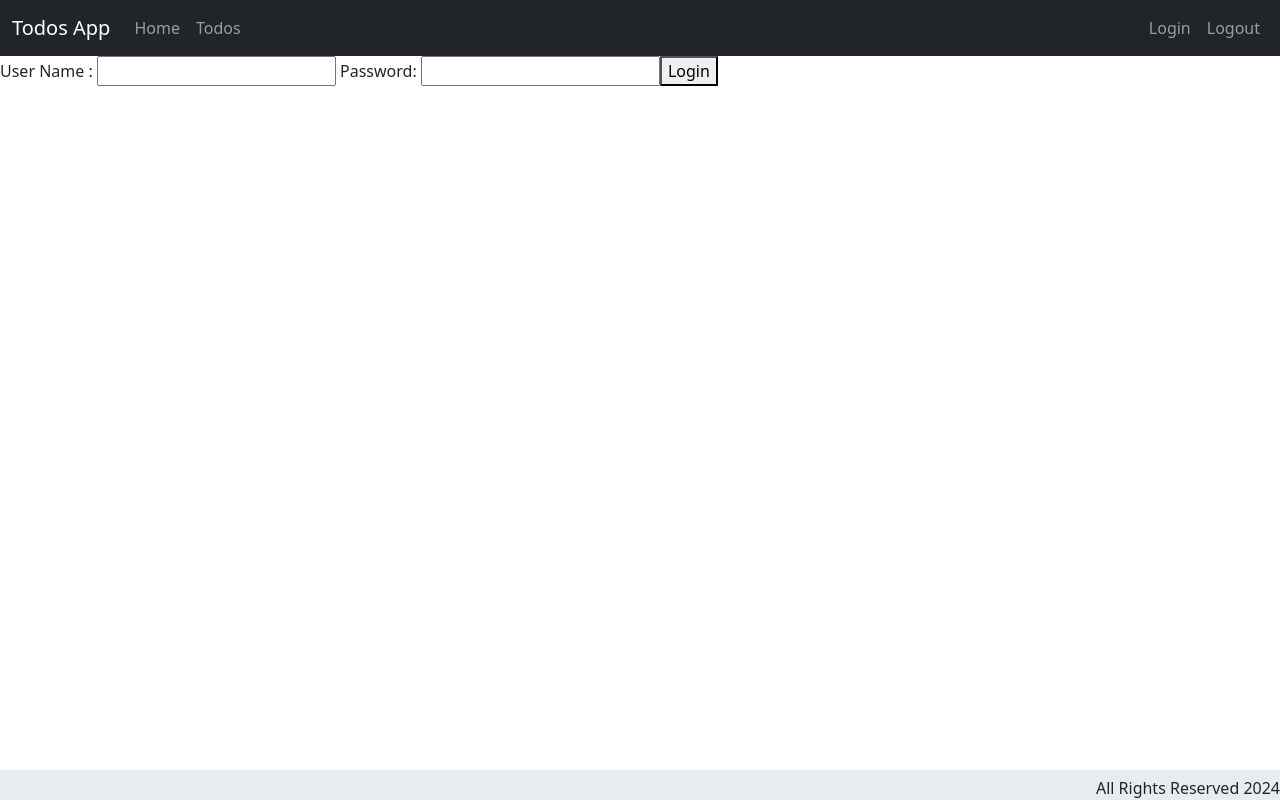
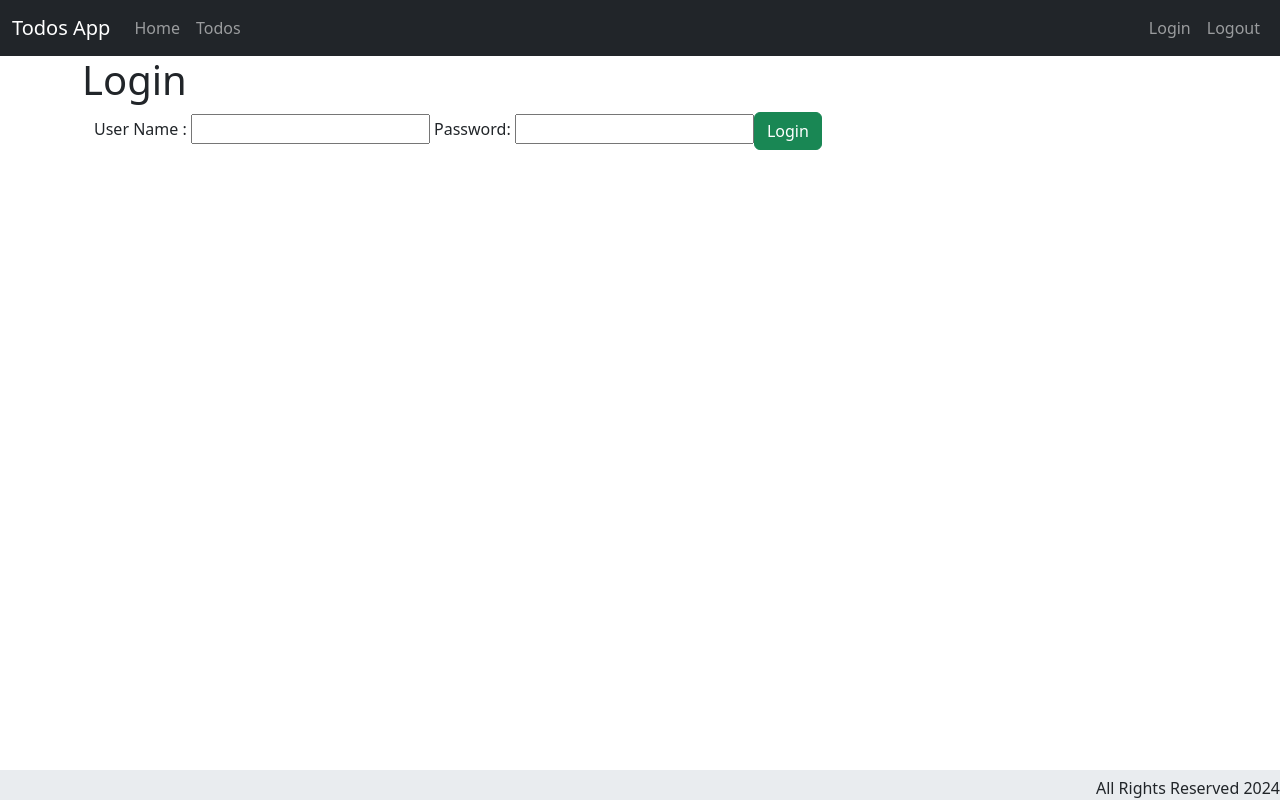
Before and after one commit to AntondeGroot/FullStackJavaApp, an Angular app: page / in a window 1280 px wide. Built offline with nearby package versions, Linux system fonts and the light colour scheme.

Commit message:
008 improve layout

```diff
--- a/src/app/app.component.html
+++ b/src/app/app.component.html
@@ -1,5 +1,7 @@
 <body class="d-flex flex-column h-100">
     <app-menu></app-menu>
-    <router-outlet></router-outlet>
+    <div class="container">
+        <router-outlet></router-outlet>
+    </div>
     <app-footer></app-footer>
 </body>
--- a/src/app/list-todos/list-todos.component.html
+++ b/src/app/list-todos/list-todos.component.html
@@ -1,5 +1,6 @@
-<table border = "2">
-    <caption>My Todos</caption>
+<div class="container">
+    <h1>My Todos</h1>
+    <table class="table">
         <thead>
             <tr>
                 <th>Description</th>
@@ -18,3 +19,4 @@
             </tr>
         </tbody>
     </table>
+</div>
--- a/src/app/login/login.component.html
+++ b/src/app/login/login.component.html
@@ -1,9 +1,12 @@
 
-<small *ngIf='invalidLogin'>{{errorMessage}}</small>
+<h1>Login</h1>
+<div class="container">
+    <div class="alert alert-warning" *ngIf='invalidLogin'>{{errorMessage}}</div>
 
-<p>
-    <!-- //"" [value]="username" (input)="updateUsername($event)" -->
-    User Name : <input type="text" name="username" [(ngModel)]="username">
-    Password: <input type="password" name="password" [(ngModel)]="password">
-    <button (click)=handleLogin() >Login</button>
-</p>
+    <p>
+        User Name : <input type="text" name="username" [(ngModel)]="username">
+        Password: <input type="password" name="password" [(ngModel)]="password">
+        <button class="btn btn-success" (click)=handleLogin() >Login</button>
+    </p>
+
+</div>
--- a/src/app/welcome/welcome.component.html
+++ b/src/app/welcome/welcome.component.html
@@ -1,2 +1,4 @@
-<p>welcome, {{ name }} </p>
-You can manage your todos <a routerLink="/todos">here</a>
+<div class="container">
+    <h1>welcome!</h1>
+    Welcome, {{ name }}. You can manage your todos <a routerLink="/todos">here</a>
+</div>
```
Lines whose indentation alone changed are shown as unchanged.
